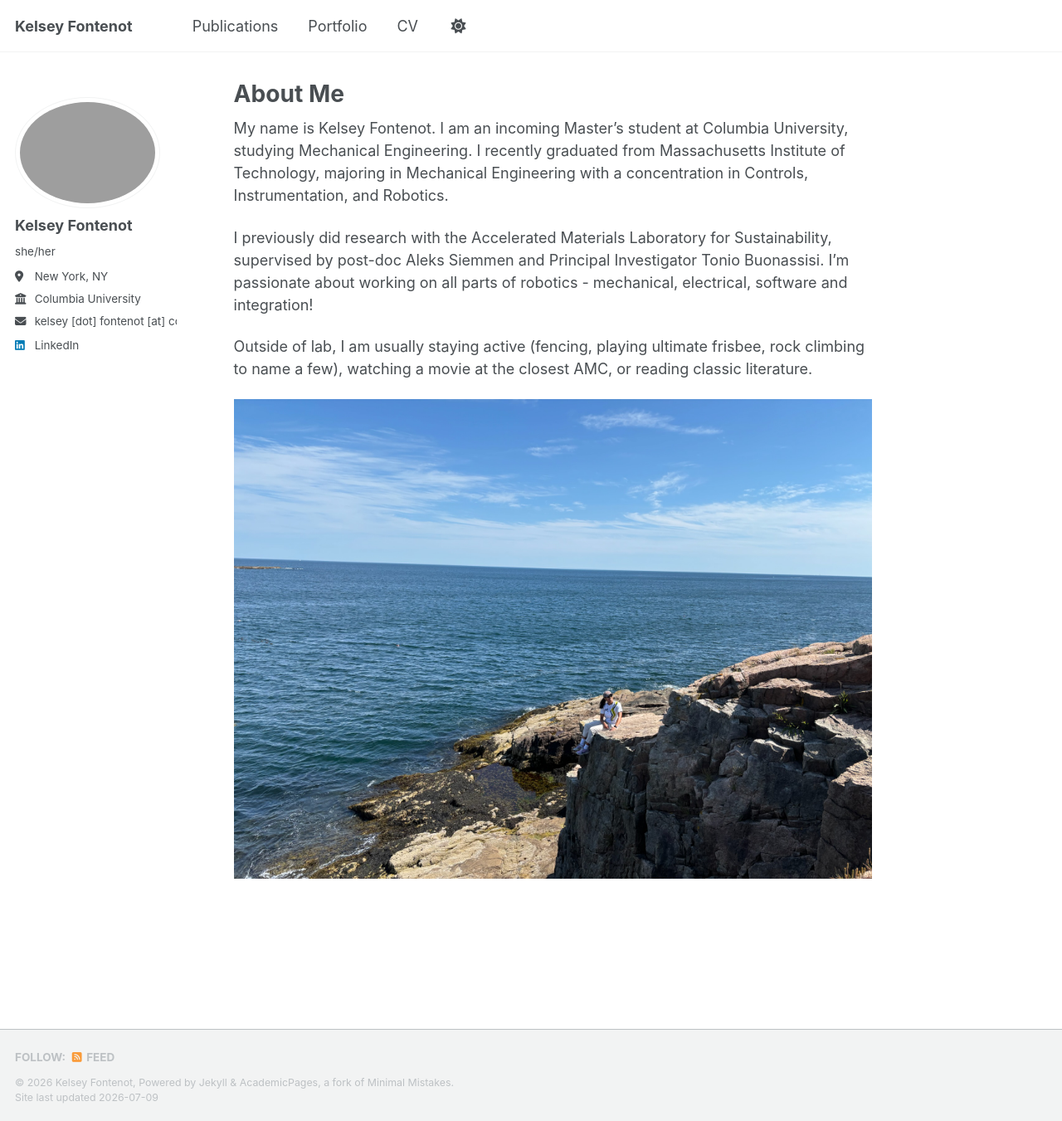
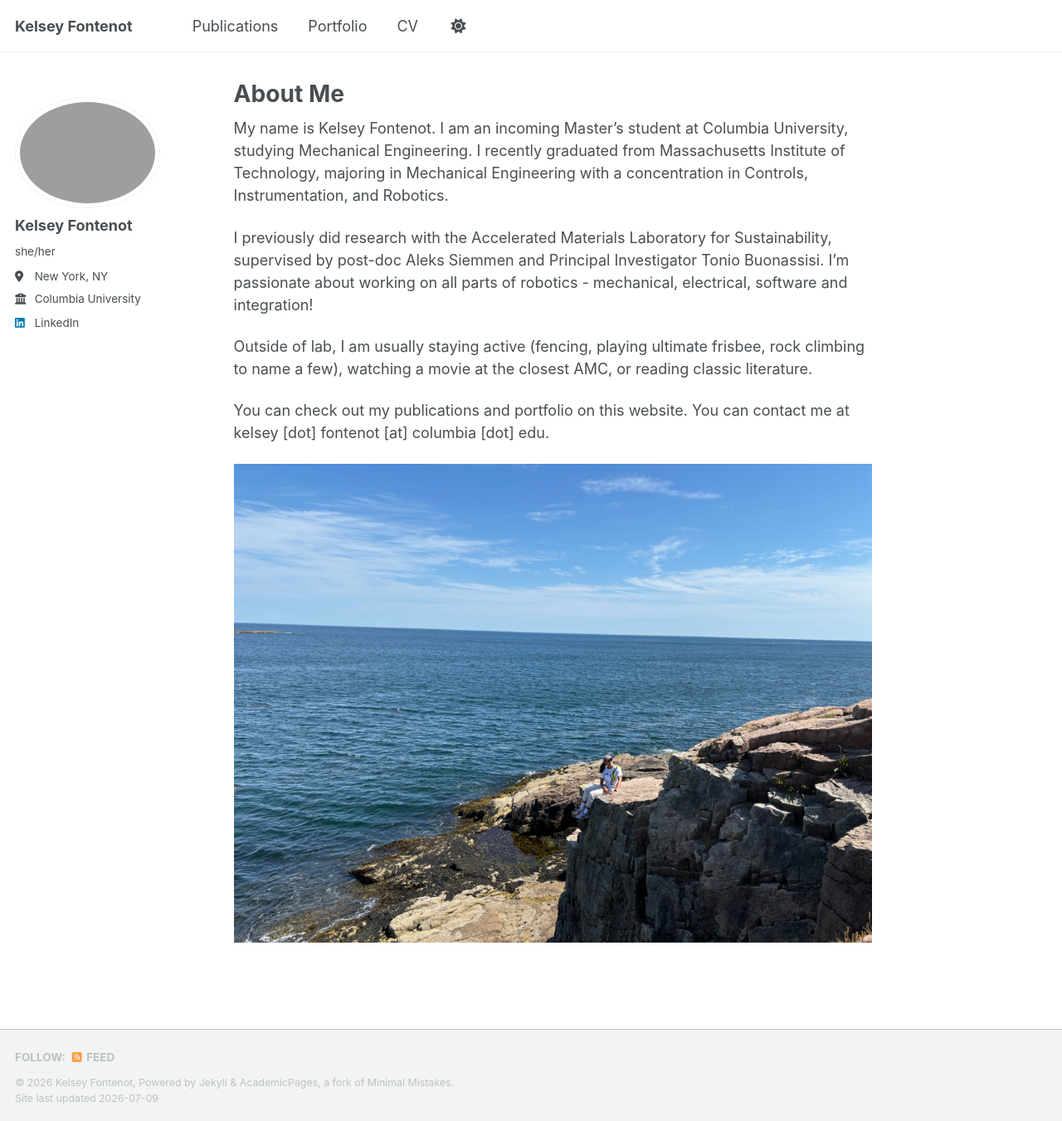
Before and after one commit to kelfon/kelfon.github.io, a Jekyll site: the page built from _pages/about.md, in a window 1280 px wide and 1351 px high. Shown: the whole window at 83% size. Built offline with Jekyll 4.4.1, drawn with Linux system fonts in a browser that asks for light colours; a script bundle is joined from its source files by our own code; library files that are not in the unit come from our copies.

Commit message:
update about

```diff
--- a/_config.yml
+++ b/_config.yml
@@ -30,7 +30,7 @@ author:
   location         : "New York, NY"
   employer         : "Columbia University"
   uri              : # URL
-  email            : "kelsey [dot] fontenot [at] columbia [dot] edu"
+  email            : # "kelsey [dot] fontenot [at] columbia [dot] edu"
 
   # Academic websites
   academia         : # URL
--- a/_pages/about.md
+++ b/_pages/about.md
@@ -13,6 +13,6 @@
 
 Outside of lab, I am usually staying active (fencing, playing ultimate frisbee, rock climbing to name a few), watching a movie at the closest AMC, or reading classic literature.
 
-<!-- You can check out my publications and portfolio on this website. -->
+You can check out my publications and portfolio on this website. You can contact me at kelsey [dot] fontenot [at] columbia [dot] edu.
 
 ![/images/acadia.jpg](/images/acadia.jpg)
```
